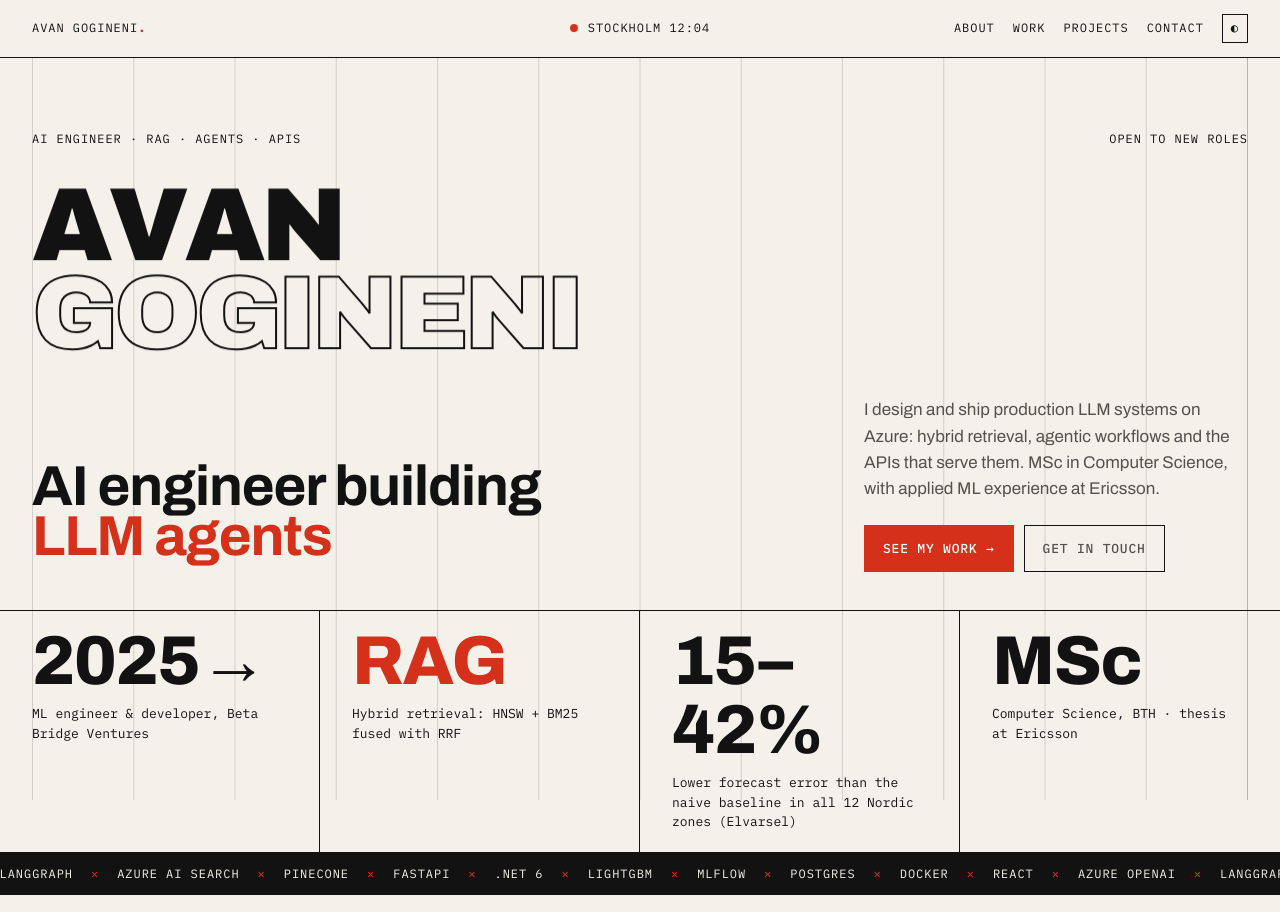
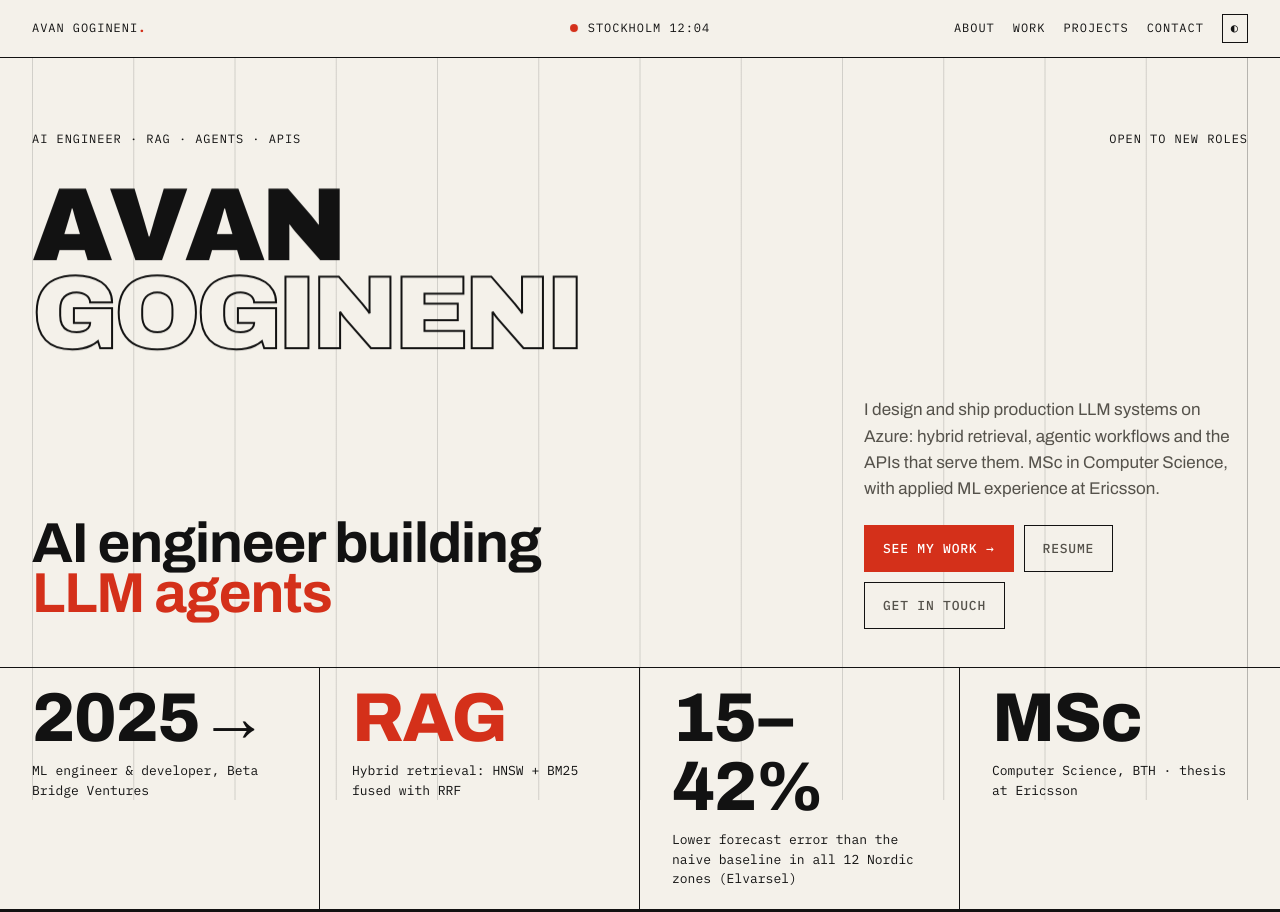
Before and after one commit to AvanGogineni-Projects/portfolio, a plain HTML site: page index.html in a window 1280 px wide. Shown: the top 912 px of the page. Drawn offline with Linux system fonts and the light colour scheme; no server answers.

Commit message:
Resume buttons: current AI resume on the main page, Software resume on Full Stack
The Full Stack page linked an older Test Automation PDF without Tenderlens; the main
page had no resume at all.

Co-Authored-By: Claude Opus 5.5 <noreply@anthropic.com>

```diff
--- a/index.html
+++ b/index.html
@@ -534,7 +534,7 @@
   const CONFIG = {
     github: "",          // e.g. "https://github.com/your-username"
     platsjakt: "",       // e.g. "https://github.com/your-username/platsjakt"
-    resume: "",          // e.g. "Avan_Gogineni_Resume_AI_ML.pdf" (put the file next to index.html)
+    resume: "Avan_Gogineni_Resume_AI.pdf",
   };
 
   const show = (id, href) => { if (!href) return; const el = document.getElementById(id); el.href = href; el.classList.remove("hidden"); };
```
Also changed, not shown: fullstack/index.html (+1 -1 lines), 3 other files.
